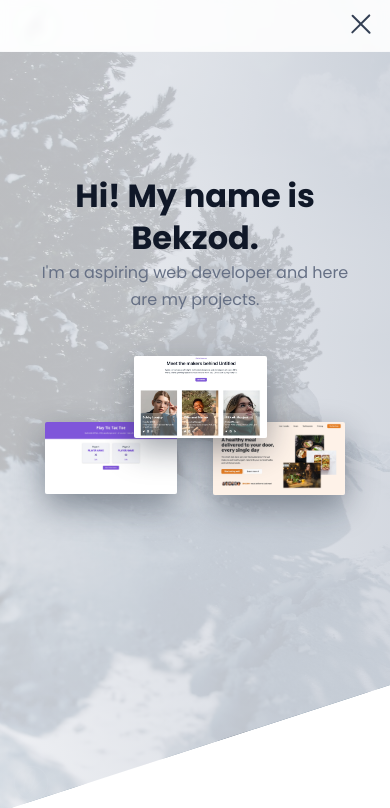
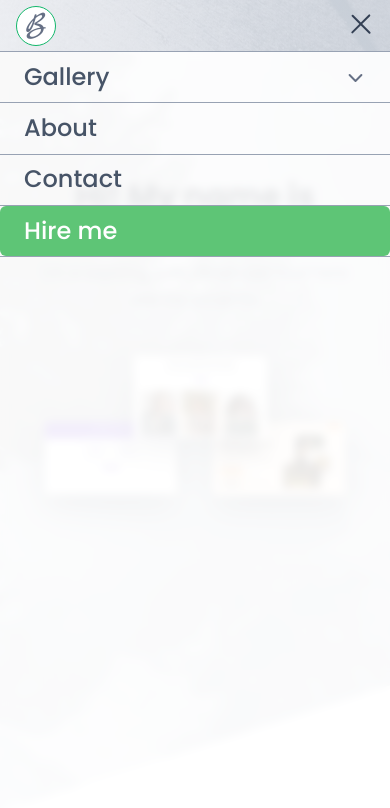
Before and after one commit to BekzodTurobov/My-Portflio, a plain HTML site: page index.html in a window 390 px wide. Both pictures are taken after a click on the button 361 px from the left and 25 px from the top of the page. Shown: the top 808 px of the page. Drawn offline with nearby package versions, Linux system fonts and the light colour scheme; some packages are replaced by stand-ins of ours; a script that the page names is missing.

Commit message:
fixed mobile nav

```diff
--- a/css/general.css
+++ b/css/general.css
@@ -125,13 +125,9 @@ body {
   overflow: visible;
   color: var(--color-grey-500);
   scroll-behavior: smooth;
-  /* padding: 3rem;
-  padding-top: 0; */
 }
 
 .container {
   margin: 0 auto;
   padding: 2rem 6rem;
 }
-
-/* clip-path: polygon(0 25%, 100% 0, 100% 100%, 0 100%); */
--- a/css/queries.css
+++ b/css/queries.css
@@ -1,8 +1,8 @@
 /* /////////////////////////////// */
 /* Higher 1888 px */
 /* /////////////////////////////// */
-@media (min-width: 118em) {
-  /* .main-primary-col-1 {
+/* @media (min-width: 118em) {
+  .main-primary-col-1 {
     width: 70%;
   }
 
@@ -29,8 +29,8 @@
   .gallery-grid-2,
   .gallery-grid-3 {
     row-gap: 8rem;
-  } */
-}
+  }
+} */
 /* /////////////////////////////// */
 /* Higher 1696 px */
 /* /////////////////////////////// */
@@ -61,8 +61,8 @@
 /* /////////////////////////////// */
 /* Higher 1504 px */
 /* /////////////////////////////// */
-@media (min-width: 94em) {
-  /* html {
+/* @media (min-width: 94em) {
+  html {
     font-size: 70%;
   }
 
@@ -77,8 +77,8 @@
   .gallery-grid-2,
   .gallery-grid-3 {
     grid-template-rows: repeat(2, 30rem);
-  } */
-}
+  }
+} */
 
 /* /////////////////////////////// */
 /* Below 1040 px */
@@ -204,6 +204,7 @@
     opacity: 1;
     pointer-events: auto;
     visibility: visible;
+    transform: translateY(0);
   }
 
   .main-nav {
@@ -216,6 +217,7 @@
   .main-nav-item {
     border-bottom: 1px solid var(--color-grey-400);
   }
+
   .nav-link {
     font-weight: 500;
     font-size: 3rem;
```
